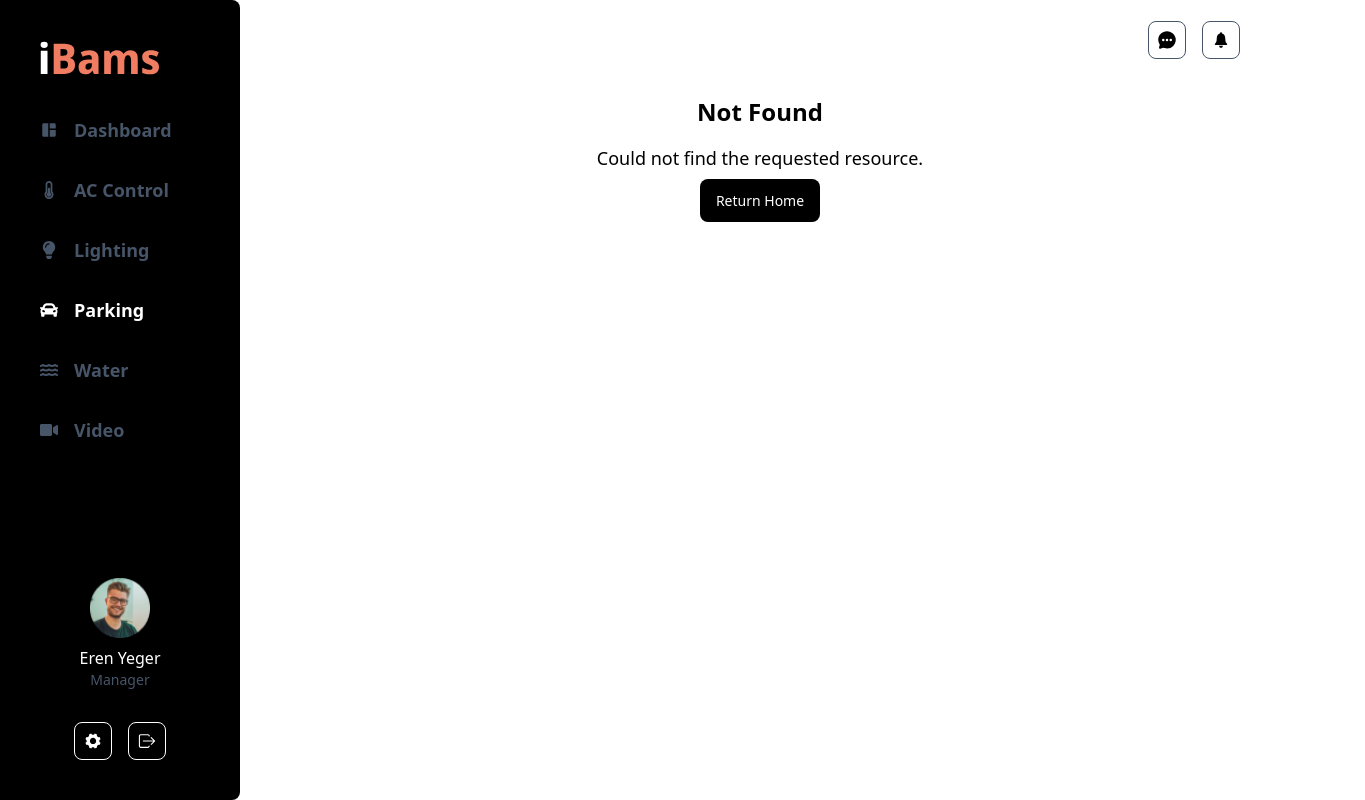
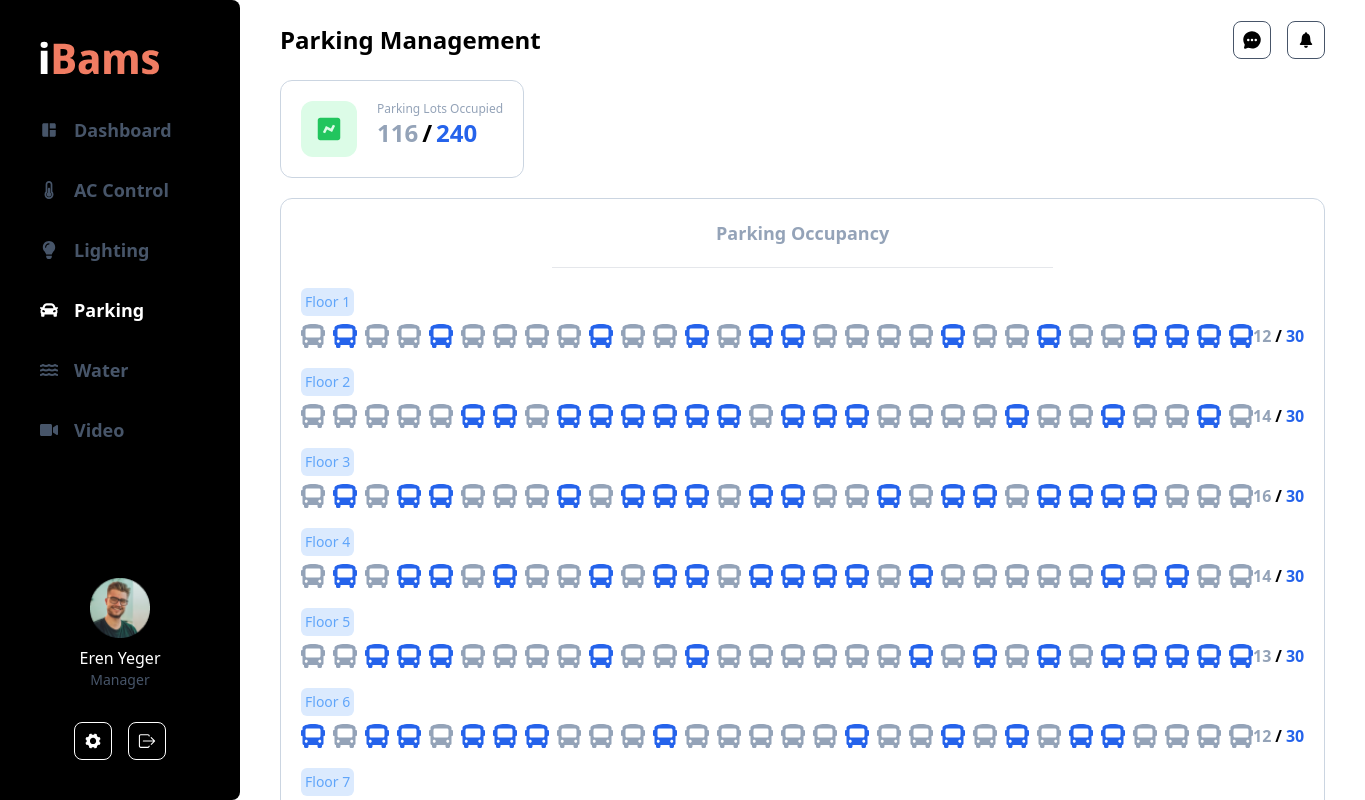
Before and after one commit to sulsul2/ibams-site, a Next.js app: page /parking in a window 1280 px wide. Before the commit this address had no page. Shown: the top 800 px of the page, 1365 px wide, since content can reach past the window. Built offline with nearby package versions, Linux system fonts and the light colour scheme.

Commit message:
feat: implement parking page

```diff
--- a/src/app/layout.tsx
+++ b/src/app/layout.tsx
@@ -25,7 +25,7 @@ export default function RootLayout({
       <body className={`${notoSans.variable} antialiased`}>
         <div className="flex">
           <SideBar />
-          <div className="w-full relative px-10 pb-4">
+          <div className="ml-60 w-full relative px-10 pb-10">
             <Title />
             {children}
           </div>
--- /dev/null
+++ b/src/app/parking/components/ParkingSlot.tsx
@@ -0,0 +1,38 @@
+import clsx from "clsx";
+import React from "react";
+import { FaBus } from "react-icons/fa";
+
+interface ParkingSlotProps {
+  data: Array<boolean>;
+  floor: number;
+}
+
+export default function ParkingSlot({ data, floor }: ParkingSlotProps) {
+  return (
+    <div className="w-full my-5">
+      <p className="p-1 rounded-md text-sm bg-blue-100 text-blue-400 w-fit mb-2">{`Floor ${floor}`}</p>
+      <div className="flex">
+        <div className="flex gap-2">
+          {data.map((item, index) => (
+            <div
+              key={index}
+              className={clsx(
+                "text-2xl",
+                item ? "text-blue-600" : "text-slate-400"
+              )}
+            >
+              <FaBus />
+            </div>
+          ))}
+        </div>
+        <div className="flex gap-1 items-center font-bold mx-auto">
+          <p className="text-slate-400">
+            {data.filter((item) => item === true).length}
+          </p>
+          <p>/</p>
+          <p className="text-blue-600">{data.length}</p>
+        </div>
+      </div>
+    </div>
+  );
+}
--- /dev/null
+++ b/src/app/parking/page.tsx
@@ -0,0 +1,49 @@
+import React from "react";
+import { BiSolidChart } from "react-icons/bi";
+import ParkingSlot from "./components/ParkingSlot";
+
+export default function page() {
+  const parkingData = generateParkingData(8, 30);
+
+  return (
+    <div className="flex flex-col gap-5 items-start">
+      <div className="flex border border-slate-300 p-5 gap-5 rounded-xl">
+        <div className="w-14 h-14 text-green-500 text-3xl flex items-center justify-center bg-green-100 rounded-xl">
+          <BiSolidChart />
+        </div>
+        <div>
+          <p className="font-medium text-slate-400 text-xs">
+            Parking Lots Occupied
+          </p>
+          <div className="flex gap-1">
+            <p className="font-bold text-2xl text-slate-400">
+              {parkingData.flat().filter((item) => item === true).length}
+            </p>
+            <p className="font-bold text-2xl">/</p>
+            <p className="font-bold text-2xl text-blue-600">
+              {parkingData.flat().length}
+            </p>
+          </div>
+        </div>
+      </div>
+      <div className="w-full border border-slate-300 p-5 rounded-xl">
+        <h1 className="text-slate-400 text-center font-bold text-lg">
+          Parking Occupancy
+        </h1>
+        <hr className="w-1/2 mx-auto my-5" />
+        {parkingData.map((data, index) => (
+          <ParkingSlot key={index} data={data} floor={index + 1} />
+        ))}
+      </div>
+    </div>
+  );
+}
+
+function generateParkingData(
+  floors: number,
+  slotsPerFloor: number
+): boolean[][] {
+  return Array.from({ length: floors }, () =>
+    Array.from({ length: slotsPerFloor }, () => Math.random() < 0.5)
+  );
+}
--- a/src/components/SideBar.tsx
+++ b/src/components/SideBar.tsx
@@ -23,7 +23,7 @@ const menus: MenuProps[] = [
 
 export default function SideBar() {
   return (
-    <div className="flex flex-col h-screen justify-between p-10 bg-black rounded-r-lg">
+    <div className="fixed w-60 flex flex-col h-screen justify-between p-10 bg-black rounded-r-lg">
       <div className="flex gap-8 flex-col">
         <Image
           className="mb-2"
@@ -33,7 +33,12 @@ export default function SideBar() {
           height={80}
         />
         {menus.map((menu) => (
-          <SideMenu menu={menu.menu} url={menu.url} icon={menu.icon} />
+          <SideMenu
+            key={menu.url}
+            menu={menu.menu}
+            url={menu.url}
+            icon={menu.icon}
+          />
         ))}
       </div>
       <div className="flex items-center flex-col">
--- a/src/components/SideMenu.tsx
+++ b/src/components/SideMenu.tsx
@@ -15,7 +15,7 @@ export default function SideMenu({ menu, url, icon }: MenuProps) {
   return (
     <Link
       className={clsx(
-        "w-40 flex gap-4 text-lg items-center",
+        "flex gap-4 text-lg items-center",
         pathname === url ? "text-white" : "text-slate-600"
       )}
       href={url}
--- a/src/components/Title.tsx
+++ b/src/components/Title.tsx
@@ -14,6 +14,9 @@ export default function Title() {
       break;
     case "/ac-control":
       title = "Automatic Climate Control";
+      break;
+    case "/parking":
+      title = "Parking Management";
       break;
     default:
       break;
```
